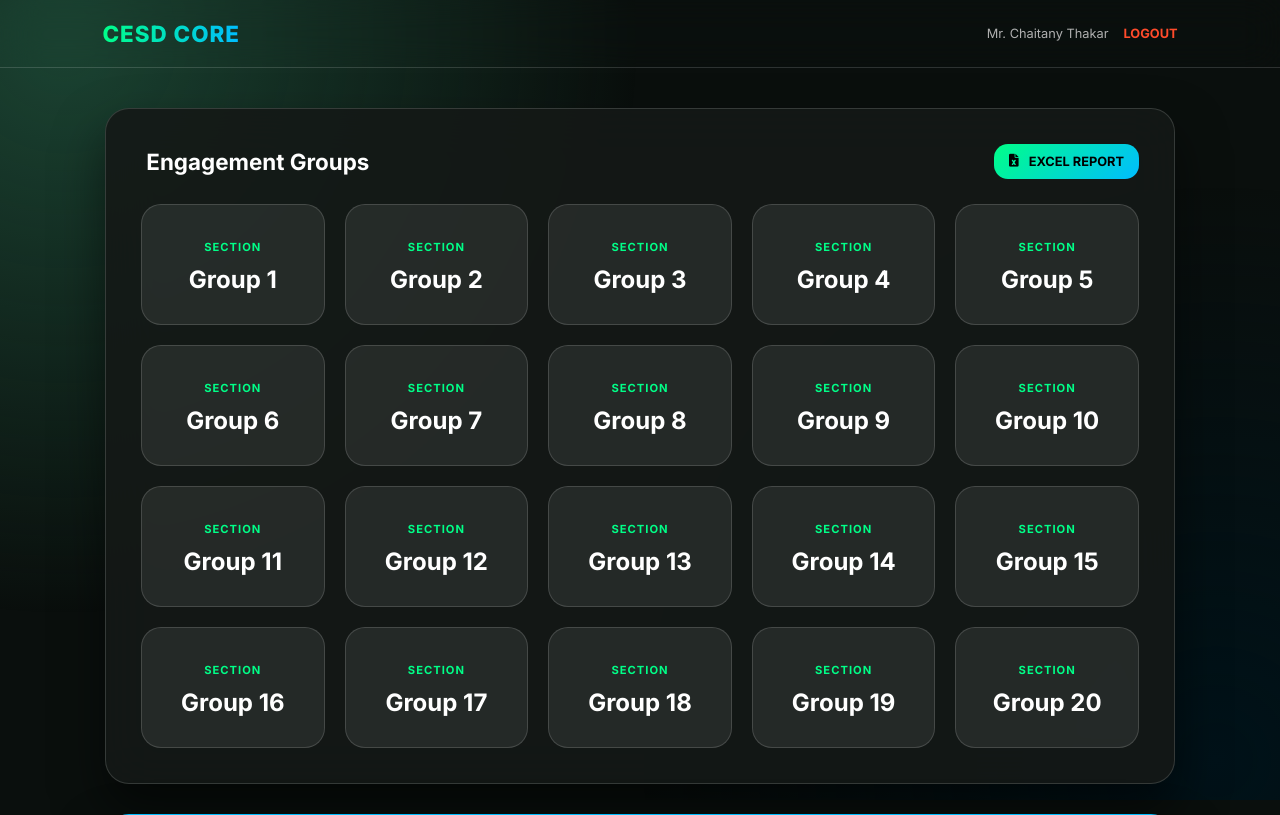
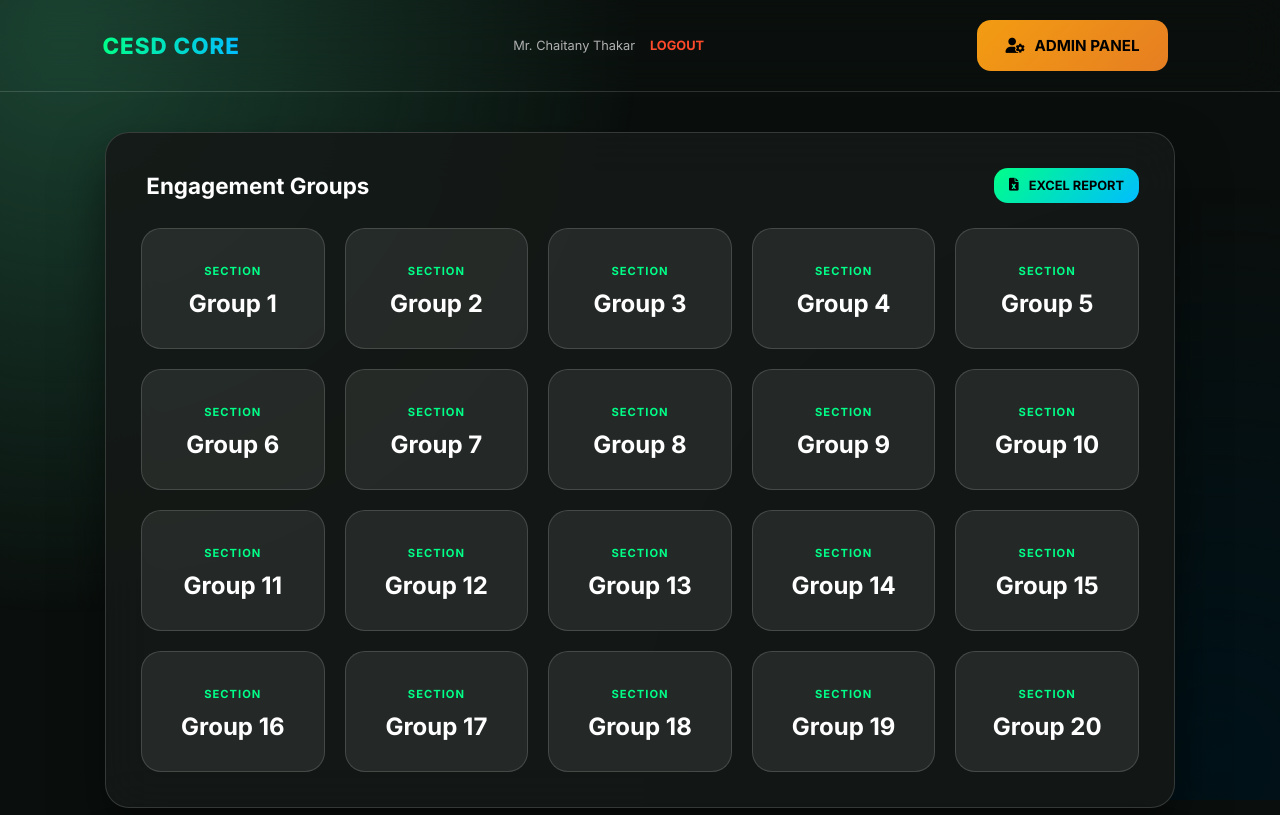
Before and after one commit to chaitany851P/cesd-attendance-system, a Flask app: page /dashboard in a window 1280 px wide. Shown: the top 815 px of the page. Run offline with Flask 3, Linux system fonts and the light colour scheme; the visitor is signed in with stand-in values (Sample User, id 1).

Commit message:
Add admin panel link for specific faculty

```diff
--- a/templates/dashboard.html
+++ b/templates/dashboard.html
@@ -14,6 +14,11 @@
             <span style="font-size: 0.8rem; color: var(--text-dim);">{{ faculty }}</span>
             <a href="/logout" style="color: var(--error); text-decoration: none; font-weight: 700; font-size: 0.8rem;">LOGOUT</a>
         </div>
+        {% if faculty == "Mr. Chaitany Thakar" %}
+<a href="/admin" class="btn-primary" style="background: linear-gradient(135deg, #f39c12, #e67e22); color: #000; margin-right: 10px;">
+    <i class="fa-solid fa-user-gear"></i> ADMIN PANEL
+</a>
+{% endif %}
     </nav>
     <div class="container">
         <div class="card" style="margin-bottom: 30px;">
```
